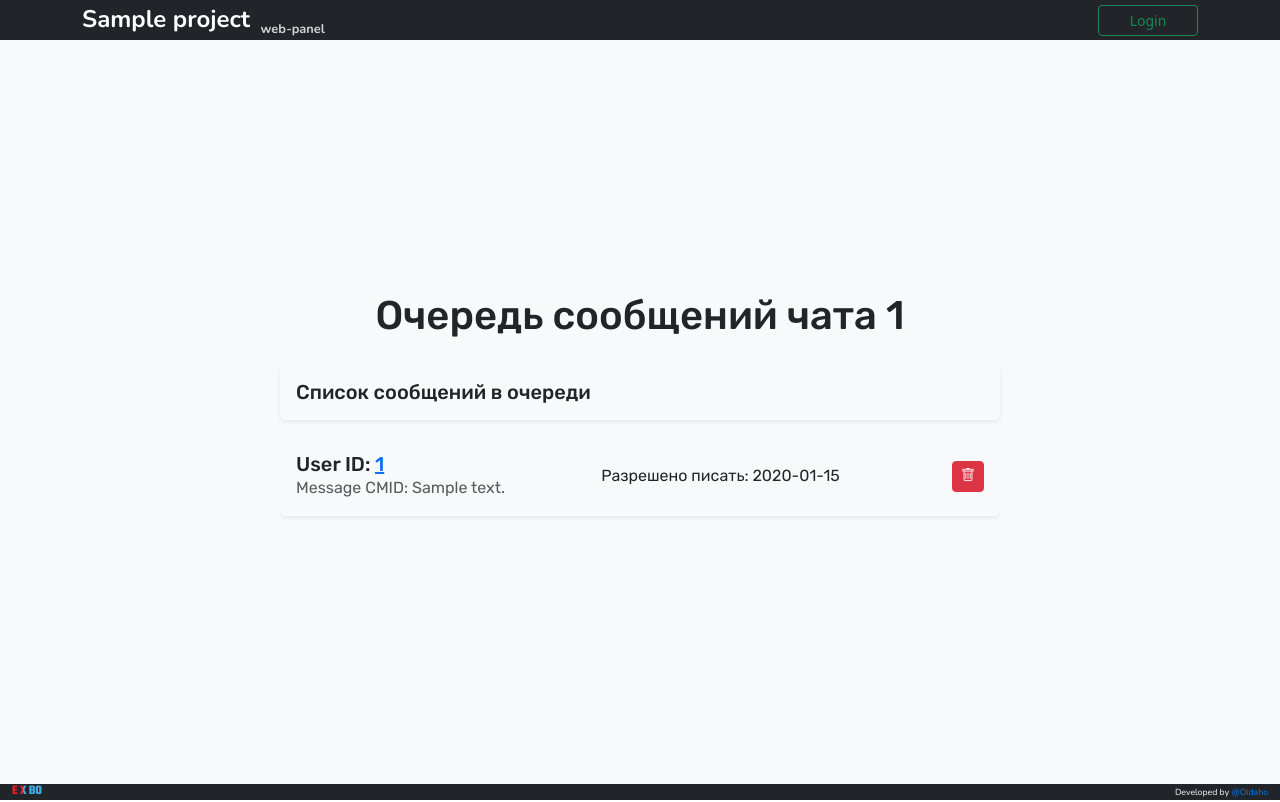
After one commit to Oidaho/Vigil, a FastAPI app: template web/templates/queue.html in a window 1280 px wide. The commit adds this page. Run offline with FastAPI, Linux system fonts and the light colour scheme; the template is opened without the code that fills it: most values are stand-ins (such as "Sample title", 1, 10 or a date in 2020); parts of the project's set-up code (start-up, migrations or seed data) failed here and were passed over.

Commit message:
Queue managment page

```diff
--- a/web/routes/peers.py
+++ b/web/routes/peers.py
@@ -6,10 +6,12 @@ from auth import AuthData, get_current_user
 from config import configs
 from db.models import Peer
 from .sanctions import router as sanctions_router
+from .queue import router as queue_router
 
 templates = Jinja2Templates(directory="templates")
 router = APIRouter(prefix="/peers")
 router.include_router(sanctions_router)
+router.include_router(queue_router)
 
 
 @router.get("/", response_class=HTMLResponse)
--- /dev/null
+++ b/web/static/js/queue.js
@@ -0,0 +1,32 @@
+let selectedUserId = null;
+
+function openDeleteModal(userId) {
+    selectedUserId = userId;
+    new bootstrap.Modal(document.getElementById('deleteModal')).show();
+}
+
+function closeModal() {
+    new bootstrap.Modal(document.getElementById('deleteModal')).hide();
+}
+
+function confirmDelete(currentPeerId) {
+    if (selectedUserId) {
+        fetch(`/peers/${currentPeerId}/queue/${selectedUserId}`, {
+            method: 'DELETE',
+            headers: {
+                'Content-Type': 'application/json',
+            },
+        })
+        .then(response => {
+            if (response.ok) {
+                location.reload();
+            } else {
+                alert('Ошибка при удалении сообщения');
+            }
+        })
+        .catch(error => {
+            console.error('Ошибка:', error);
+        });
+    }
+    closeModal()
+}
--- a/web/templates/peers.html
+++ b/web/templates/peers.html
@@ -13,7 +13,7 @@
                 <h5 class="mb-0">Список помеченых чатов</h5>
             </div>
 
-            <div class="peers-list-container">
+            <div class="peers-list-container" style="max-height: 500px; overflow-y: auto;">
                 <div class="peers-list">
                     {% for peer in peers %}
                         <div class="peer-card mb-3 p-3 rounded shadow-sm bg-light d-flex justify-content-between align-items-center">
--- /dev/null
+++ b/web/templates/queue.html
@@ -0,0 +1,64 @@
+{% extends "includes/base.html" %}
+
+{% block content %}
+<div class="container">
+    <div class="text-center mb-4">
+        <h1>Очередь сообщений чата {{ peer_id }}</h1>
+    </div>
+
+    <div class="row justify-content-center">
+        <div class="col-md-8">
+
+            <div class="queue-header d-flex justify-content-between align-items-center mb-3 p-3 rounded shadow-sm bg-light">
+                <h5 class="mb-0">Список сообщений в очереди</h5>
+            </div>
+
+            <div class="queue-list-container" style="max-height: 500px; overflow-y: auto;">
+                <div class="queue-list">
+                    {% for queue_item in queue %}
+                        <div class="queue-card mb-3 p-3 rounded shadow-sm bg-light d-flex justify-content-between align-items-center">
+                            <div>
+                                <h5 class="mb-0">User ID: <a href="https://vk.com/id{{ queue_item.user_id }}" target="_blank">{{ queue_item.user_id }}</a></h5>
+                                <p class="mb-0 text-muted">Message CMID: {{ queue_item.message_cmid }}</p>
+                            </div>
+                            <div>
+                                <span class="expiration-text me-3">
+                                    Разрешено писать: {{ queue_item.expiration.strftime('%Y-%m-%d %H:%M:%S') }}
+                                </span>
+                            </div>
+                            <div class="d-flex align-items-center">
+                                <!-- Кнопка для удаления сообщения из очереди -->
+                                <button class="btn btn-danger btn-sm" onclick="openDeleteModal({{ queue_item.user_id }})">
+                                    <i class="bi bi-trash"></i>
+                                </button>
+                            </div>
+                        </div>
+                    {% endfor %}
+                </div>
+            </div>
+        </div>
+    </div>
+</div>
+
+<!-- Модальное окно для удаления сообщения из очереди -->
+<div class="modal fade" id="deleteModal" tabindex="-1" aria-labelledby="deleteModalLabel" aria-hidden="true">
+    <div class="modal-dialog">
+        <div class="modal-content">
+            <div class="modal-header">
+                <h5 class="modal-title" id="deleteModalLabel">Удалить сообщение из очереди</h5>
+                <button type="button" class="btn-close" data-bs-dismiss="modal" aria-label="Close"></button>
+            </div>
+            <div class="modal-body">
+                Вы уверены, что хотите удалить это сообщение из очереди?
+            </div>
+            <div class="modal-footer">
+                <button type="button" class="btn btn-secondary" data-bs-dismiss="modal">Отмена</button>
+                <button type="button" class="btn btn-danger" onclick="confirmDelete({{ peer_id }})">Удалить</button>
+            </div>
+        </div>
+    </div>
+</div>
+
+<!-- Подключение JS -->
+<script src="/static/js/queue.js"></script>
+{% endblock %}
--- a/web/templates/sanctions.html
+++ b/web/templates/sanctions.html
@@ -13,7 +13,7 @@
                 <h5 class="mb-0">Список санкций</h5>
             </div>
 
-            <div class="sanctions-list-container">
+            <div class="sanctions-list-container" style="max-height: 500px; overflow-y: auto;">
                 <div class="sanctions-list">
                     {% for sanction in sanctions %}
                         <div class="sanction-card mb-3 p-3 rounded shadow-sm bg-light d-flex justify-content-between align-items-center">
--- a/web/templates/staff.html
+++ b/web/templates/staff.html
@@ -17,7 +17,7 @@
                 </button>
             </div>
 
-            <div class="staff-list-container">
+            <div class="staff-list-container" style="max-height: 500px; overflow-y: auto;">
                 <div class="staff-list">
                     {% for staff_member in staff %}
                         <div class="staff-card mb-3 p-3 rounded shadow-sm bg-light d-flex justify-content-between align-items-center">
```
Also changed, not shown: web/routes/queue.py (added, +56 -0 lines).
